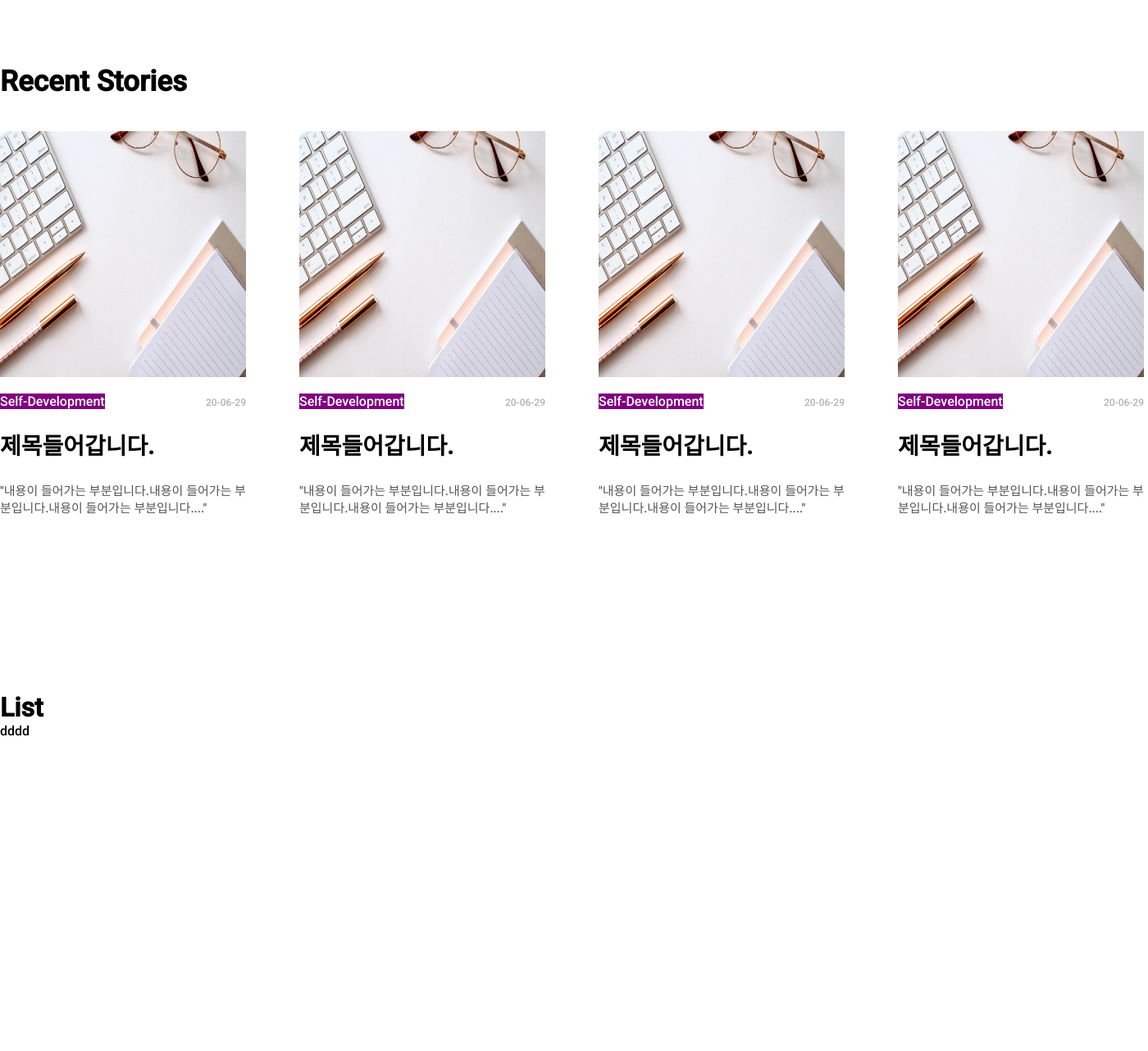
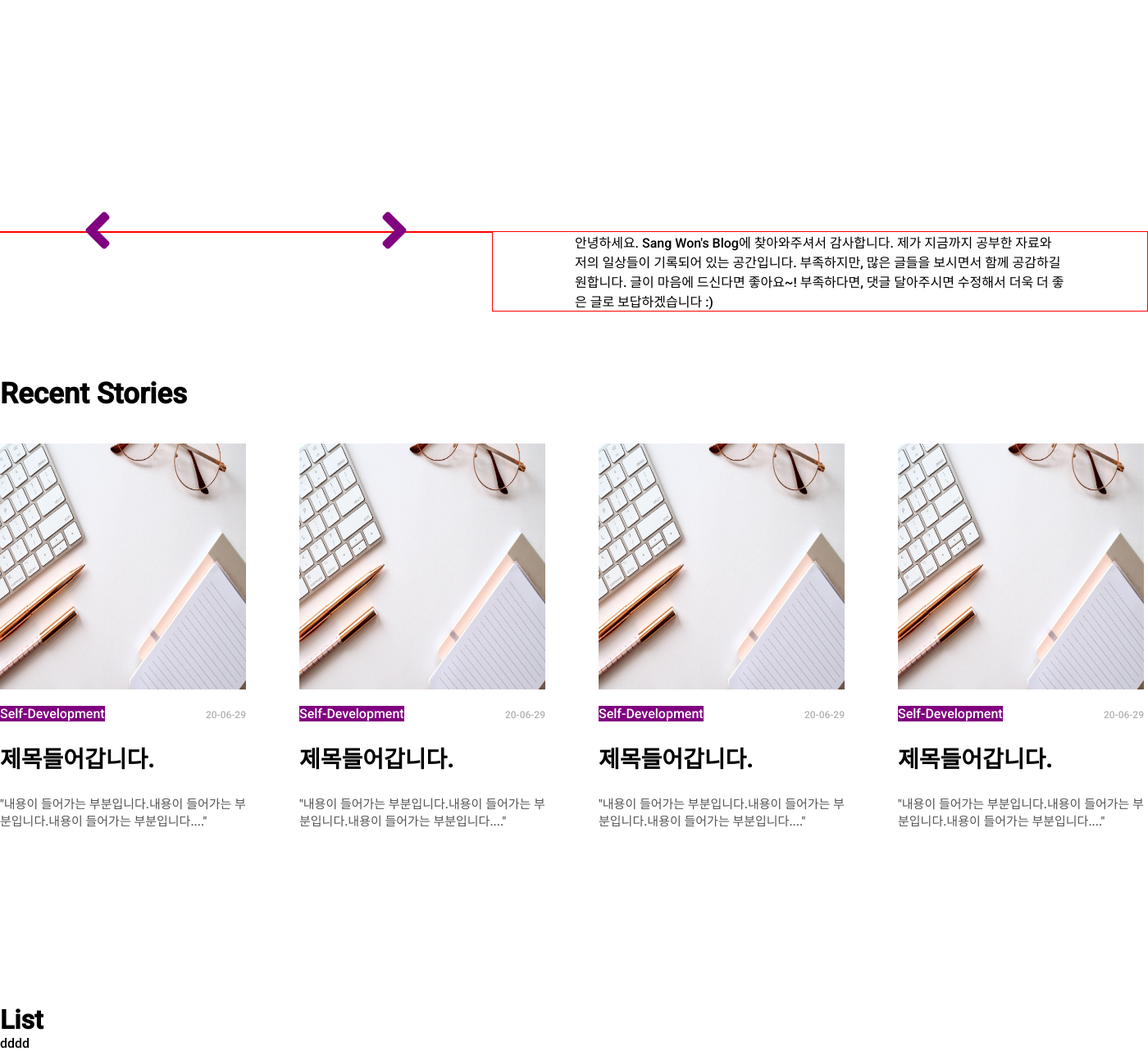
Before and after one commit to ssw0428/my_blog, a PHP site: page /list.php in a window 1400 px wide. Shown: the part 542-1824 px from the top of the page at 82% size. Before the commit the page ends 1440 px from the top, so only its background shows below. Run offline with PHP 8.4, Linux system fonts and the light colour scheme; some libraries are stand-ins or nearby versions; grey boxes are pictures that could not be loaded.

Commit message:
홈페이지 수정

```diff
--- a/part/head.php
+++ b/part/head.php
@@ -63,12 +63,17 @@
 
     <!-- 탑바 -->
     <div class="top-bar visible-md-up">
-        <div class="height-100p flex">
-            <!-- 블로그 이름 -->
+        <div class="height-100p flex con">
+            <!-- 로고 -->
+            <a href="#" class="flex flex-ai-c flex-1-0-0 main-logo">
+                <img class="" src="/resource/img/img-1.png" alt="width=100">
+            </a>
+            <!-- 블로그 이름
             <a href="#" class="blog-name flex flex-ai-c flex-1-0-0 ">Sang Won's_blog</a>
+             -->
 
             <!-- 메뉴 박스 -->
-            <nav class="menu-box-1 flex flex-1-0-0">
+            <nav class="menu-box-1 flex flex-jc-end">
                 <ul class="flex flex-1-0-0">
                     <li class="flex-1-0-0 flex"><a href="/"
                             class="flex flex-1-0-0 flex-ai-c flex-jc-c"><span>Home</span></a></li>
@@ -137,15 +142,45 @@
                     </li>
                 </ul>
             </nav>
-            <!-- 로고 -->
-            <a href="#" class="flex flex-ai-c flex-jc-end flex-1-0-0 main-logo">
-                <img class="flex-ai-c flex-jc-c" src="/resource/img/img-1.png" alt="width=100">
-            </a>
+
         </div>
     </div>
+    <!-- 메인페이지  -->
+    <div class="main-page con">
+        <section class="container con">
+            <div class="blog-name flex flex-ai-c">
+                <h1>
+                    Sang Won's Blog!<br>Come On~
+                </h1>
 
+            </div>
+
+            <!-- 프로필 보류
+            <div style="border: 1px solid red" class="profile flex flex-ai-c flex-jc-end">
+                <img src="../resource/img/img-2.png" alt="">
+                <div class="profile-list">
+                    <div class="name">
+                        <span>이름: 서상원</span>
+                    </div>
+                    <div class="old">
+                        <span>나이: 95.04.28 / 26살</span>
+                    </div>
+                    <div class="hobby">
+                        <span>취미: 사진찍기, IT기기 정보</span>
+                    </div>
+                    <div class="e-mail">
+                        <span>e-mail: ssw0428@naver.com</span>
+                    </div>
+                    <div class="phone">
+                        <span>phone-number: 010-3496-4521</span>
+                    </div>
+                    <div></div>
+                </div>
+            </div>
+             -->
+            <div class="self-introduction flex">
                 <!-- 슬라이더 -->
-    <div class="main-slider">
+                <div style="border: 1px solid red" class="main-slider flex flex-1-0-0">
                     <div class="slides">
                         <div class="active" style="background-image:url(../resource/img/main-slide-1.jpg);"></div>
                         <div style="background-image:url(../resource/img/main-slide-2.jpg);"></div>
@@ -166,6 +201,18 @@
                             </span>
                         </div>
                     </div>
+                </div>
+                <span class="flex flex-1-0-0">
+                    안녕하세요. Sang Won's Blog에 찾아와주셔서 감사합니다. 제가 지금까지 공부한 자료와 저의 일상들이 기록되어 있는 공간입니다. 부족하지만, 많은 글들을 보시면서 함께
+                    공감하길
+                    원합니다. 글이 마음에 드신다면 좋아요~! 부족하다면, 댓글 달아주시면 수정해서 더욱 더 좋은 글로 보답하겠습니다 :)
+                </span>
+            </div>
+
+        </section>
+        <section class="con flex">
+        </section>
+        <section></section>
     </div>
 
     <!-- 주요 소식 -->
--- a/public/list_test.php
+++ b/public/list_test.php
@@ -1,5 +1,5 @@
 <?php
-$dbConn = mysqli_connect("site20.blog.oa.gg", "site20", "sbs123414", "site20", 3306) or die("DB CONNECTION ERROR");
+$dbConn = mysqli_connect("site4.blog.oa.gg", "site4", "sbs123414", "site4", 3306) or die("DB CONNECTION ERROR");
 
 $cateItemId = $_GET['cateItemId'];
 
--- a/public/resource/common.css
+++ b/public/resource/common.css
@@ -366,7 +366,7 @@
 }
 
 .con {
-    max-width: 1400px;
+    max-width: 1500px;
 }
 
 /* 로고 시작 */
@@ -388,10 +388,7 @@
 
 /* 탑바 시작 */
 .top-bar {
-    height: 90px;
-    margin-top: 10px;
-    background-color: white;
-    border-bottom: 1px solid rgb(100, 100, 100);
+    margin-top: 90px;
 }
 
 .top-bar>div>.blog-name {
@@ -402,7 +399,6 @@
     background: linear-gradient(to right, purple, rgb(250, 122, 143));
     -webkit-background-clip: text;
     -webkit-text-fill-color: transparent;
-
 }
 
 .top-bar>div {
@@ -410,13 +406,16 @@
 }
 
 .top-bar>div>.menu-box-1>ul>li {
-    padding: 0 30px;
+    padding-right: 30px;
 }
 
+.top-bar>div>.menu-box-1>ul>li:last-child {
+    padding-right: 0;
+}
 
 .top-bar>div>.menu-box-1>ul>li>a {
     font-weight: 300;
-    font-size: 20px;
+    font-size: 15px;
     color: black;
     transition: color 0.5s;
 }
@@ -517,6 +516,86 @@
 /* 2차 메뉴 끝 */
 
 /* 탑바 끝 */
+
+/* 메인 페이지 시작 */
+
+*,
+*::before,
+*::after {
+	box-sizing: border-box;
+}
+
+.main-page > .container > .blog-name > h1 {
+    position: relative;
+	display: block;
+	margin: 0;
+	font-size: 100px;
+	line-height: 1;
+	transform: translateY(6rem);
+	animation: up 500ms linear forwards;
+	z-index: 1;
+	text-shadow: 0px 1px 1px rgba(255,255,255,1);
+
+	&::before,
+	&::after {
+		position: absolute;
+		content: '';
+		width: 0px;
+		height: 1px;
+		left: 0;
+		background-color: rgba(0,0,0,0.2);
+		z-index: -1;
+	}
+
+	&::before {
+		top: 1.4rem;
+		animation: draw 500ms linear 1s forwards;
+	}
+
+	&::after {
+		bottom: 0.4rem;
+		animation: draw 500ms linear 1s forwards;
+	}
+}
+
+@keyframes up {
+
+	100% {
+		transform: translateY(0);
+	}
+
+}
+
+@keyframes draw {
+
+	100% {
+		width: 100%;
+	}
+
+}
+
+
+.main-page>section:nth-child(1)>.blog-name {
+    margin-top: 140px;
+    font-size: 0;
+	position: relative;
+	overflow: hidden;
+	padding-bottom: 0.4rem;
+}
+
+.main-page>section:nth-child(1)>.self-introduction {
+    margin-top: 350px;
+    position: relative;
+}
+
+.main-page > .container > .self-introduction > span {
+    font-size: 16px;
+    padding: 0 100px;
+    border: 1px solid red;
+}
+
+
+/* 메인 페이지 끝 */
 
 /* 모바일 탑바 시작 */
 .mobile-top-bar {
@@ -680,14 +759,15 @@
     height: 100%;
 }
 
-.main-slider {
+.main-page > .container > .self-introduction > .main-slider {
     height: 55%;
     position: relative;
     cursor: pointer;
     user-select: none;
+    width: 50%;
 }
 
-.main-slider>.slides>div {
+.main-page > .container > .self-introduction > .main-slider>.slides>div {
     position: absolute;
     top: 0;
     left: 0;
@@ -701,11 +781,11 @@
     text-align: center;
 }
 
-.main-slider>.slides>div.active {
+.main-page > .container > .self-introduction > .main-slider>.slides>div.active {
     opacity: 1;
 }
 
-.main-slider>.side-bars>div {
+.main-page > .container > .self-introduction >.main-slider>.side-bars>div {
     position: absolute;
     top: 0;
     left: 0;
@@ -714,12 +794,12 @@
     width: calc(50% - 100px);
 }
 
-.main-slider>.side-bars>div:last-child {
+.main-page > .container > .self-introduction > .main-slider>.side-bars>div:last-child {
     left: auto;
     right: 0;
 }
 
-.main-slider>.side-bars>div>span {
+.main-page > .container > .self-introduction > .main-slider>.side-bars>div>span {
     position: absolute;
     top: 50%;
     transform: translateY(-50%);
@@ -731,12 +811,12 @@
     color: purple;
 }
 
-.main-slider>.side-bars>div:active>span {
+.main-page > .container > .self-introduction > .main-slider>.side-bars>div:active>span {
     transform: translateY(-40%);
 }
 
 @media (max-width:799px) {
-    .main-slider>.side-bars>div>span {
+    .main-page > .container > .self-introduction > .main-slider>.side-bars>div>span {
         padding: 20px;
         font-size: 3.5rem;
     }
```
Lines whose indentation alone changed are shown as unchanged.
